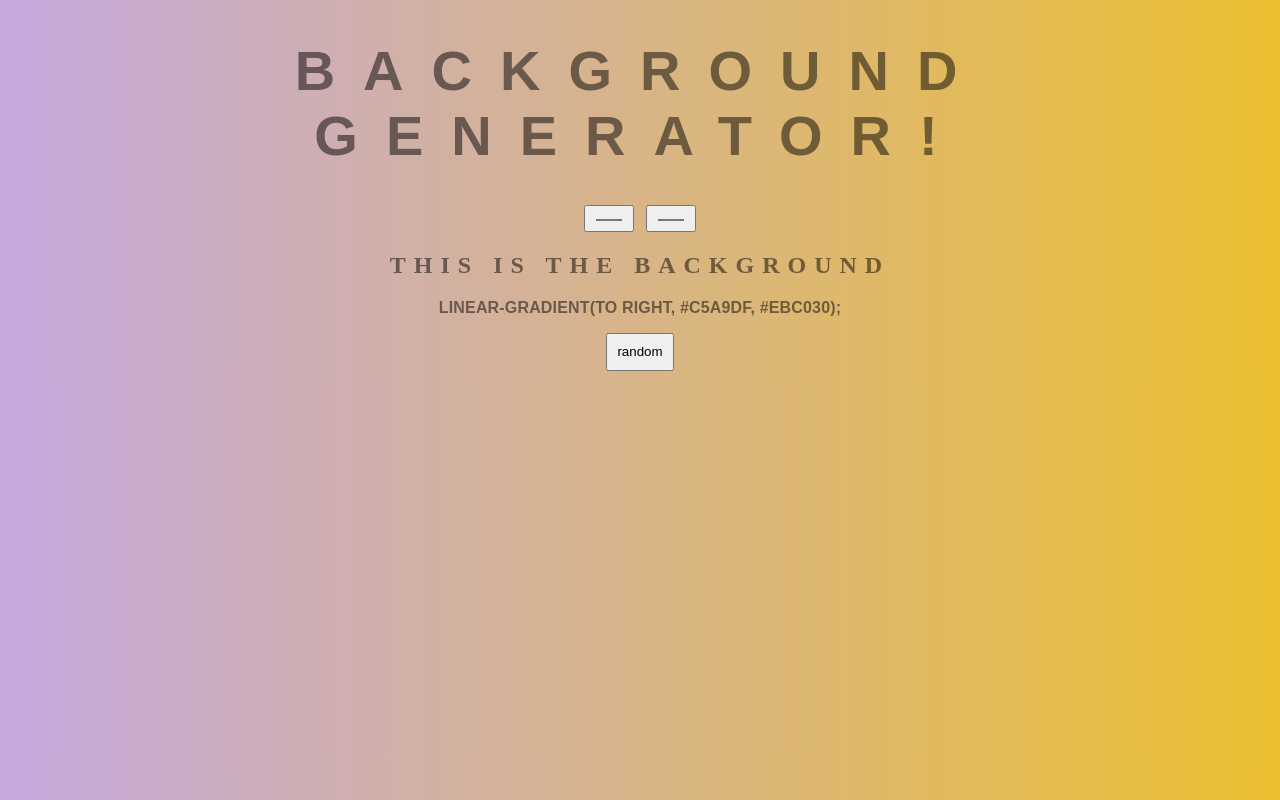
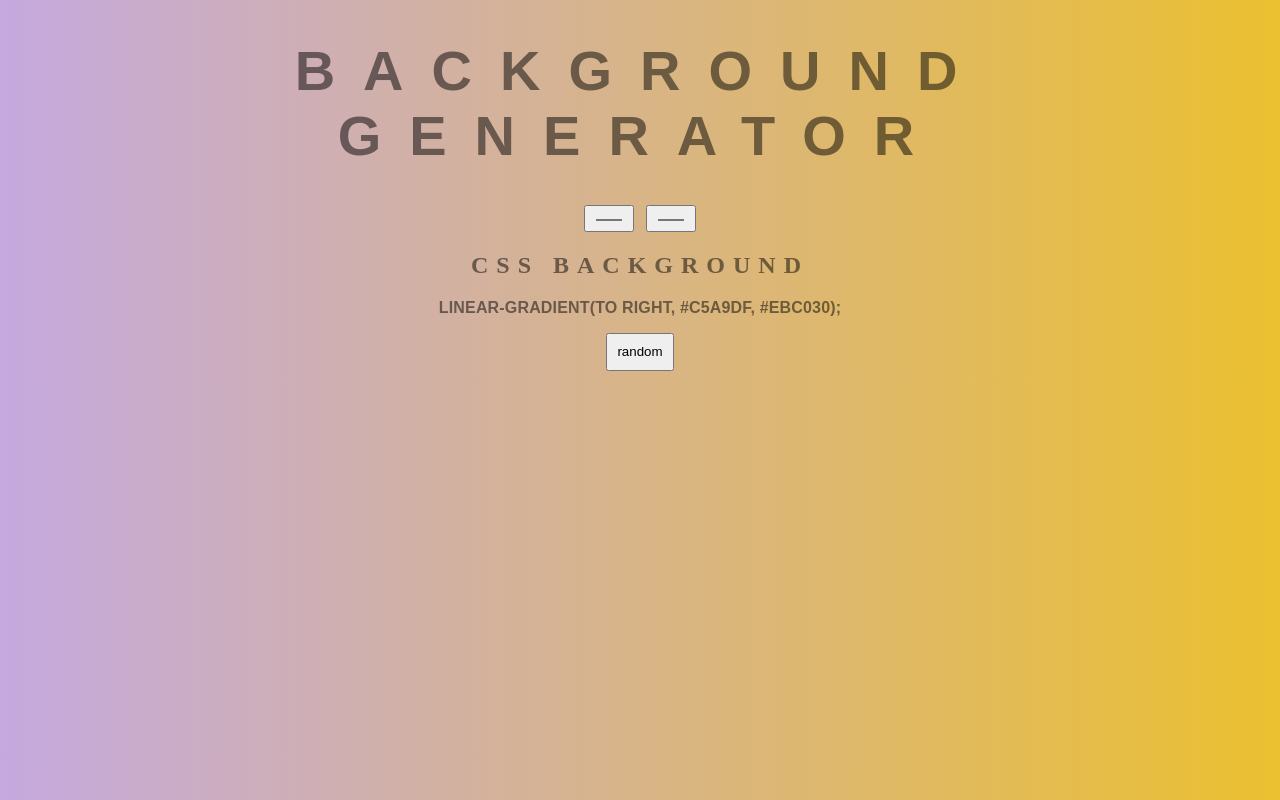
Before and after one commit to MrShanx/background-generator-web, a website: page index.html in a window 1280 px wide. Drawn offline with Linux system fonts and the light colour scheme.

Commit message:
removed testing materials

```diff
--- a/index.html
+++ b/index.html
@@ -5,10 +5,10 @@
 	<link rel="stylesheet" type="text/css" href="style.css">
 </head>
 <body id="gradient">
-	<h1>Background Generator!</h1>
+	<h1>Background Generator</h1>
 	<input class="color1" type="color" name="color1" value="#C5A9DF">
 	<input class="color2" type="color" name="color2" value="#EBC030">
-	<h2>This is the background</h2>
+	<h2>CSS background</h2>
 	<h3></h3>
 	<button id="random">random</button>
 
```
Also changed, not shown: package.json (added, +22 -0 lines), 1 other file.
